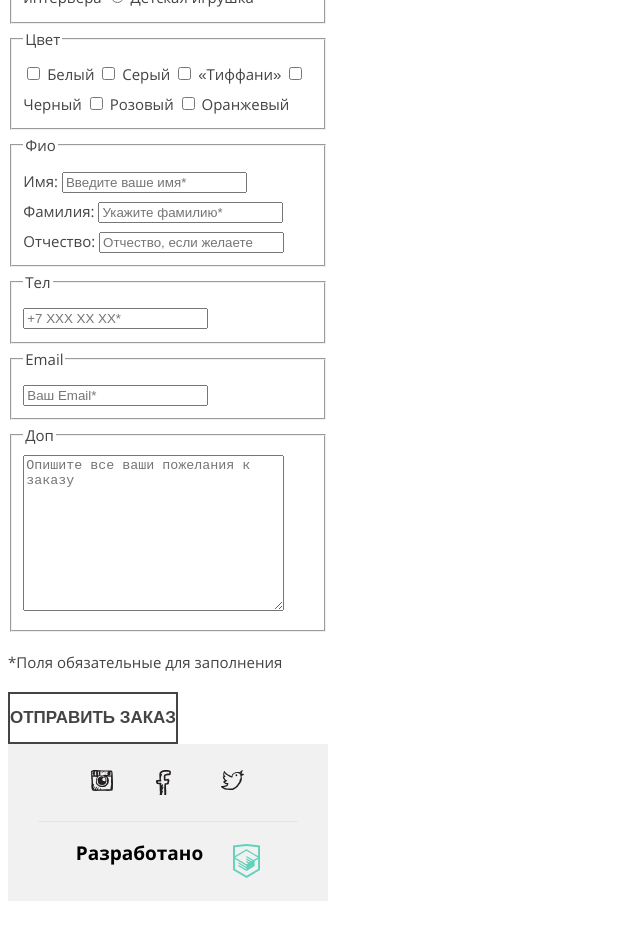
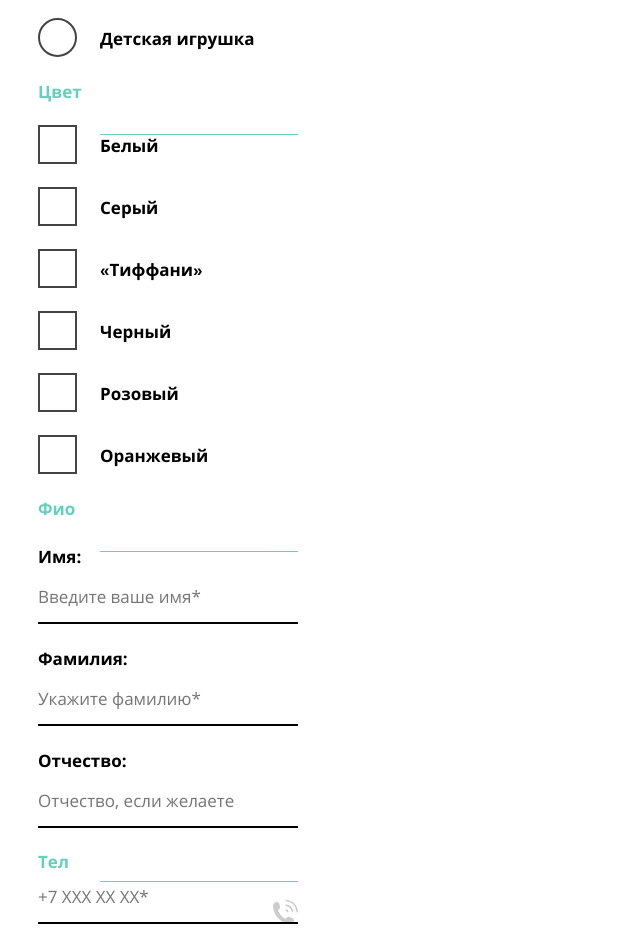
Before and after one commit to ANSNEKIT/488939-mishka, a website: page source/form.html in a window 1280 px wide. Shown: the part 820-1769 px from the top of the page, without its empty margins (0-640 px from the left). Before the commit the page ends 1729 px from the top, so only its background shows below. Drawn offline with nearby package versions, Linux system fonts and the light colour scheme; files that its build step writes are made by us from their sources; files whose address does not match are found by name.

Commit message:
Завершена стилизация страницы с формой для моб. версии

```diff
--- /dev/null
+++ b/source/sass/banner-block.scss
@@ -0,0 +1,20 @@
+.banner-block {
+
+}
+
+.banner-block__header {
+  margin-bottom: 25px;
+}
+
+.banner-block__wrapper {
+  @include centerMob;
+}
+
+.banner-block__text {
+  margin: 0;
+  padding: 0;
+  padding-bottom: 20px;
+
+  @include fontParams(13px, 24px, 400);
+  color: $color-text-light;
+}
--- /dev/null
+++ b/source/sass/form-feedback.scss
@@ -0,0 +1,7 @@
+.form-feedback {
+  margin-bottom: 55px;
+}
+
+.form-feedback__wrapper {
+  @include centerMob;
+}
--- /dev/null
+++ b/source/sass/form.scss
@@ -0,0 +1,235 @@
+.form {
+  margin: 0;
+  padding: 0;
+}
+
+.form__group {
+  position: relative;
+
+  margin: 0;
+  padding: 0;
+  // padding-left: 62px;
+  //margin-bottom: 40px;
+  margin-bottom: 25px;
+
+  width: auto;
+
+  border: none;
+
+  &--textarea {
+    margin-bottom: 10px;
+  }
+
+  &::before {
+  position: absolute;
+  top: 9px;
+  right: 0;
+
+  display: block;
+  width: 198px;
+  height: 1px;
+
+  content: "";
+
+  background-color: $green-color;
+  }
+}
+
+.form__legend {
+  padding: 0;
+  margin-bottom: 25px;
+
+  @include fontParams(17px, 17px, 700);
+  color: $green-color;
+
+  &--onlyone {
+    margin-bottom: 2px;
+  }
+
+}
+
+.form__label {
+  @include fontParams(17px, 18px, 700);
+  color: $black;
+}
+
+.form__checkbox,
+.form__radio {
+  display: none;
+}
+
+.form__radio + .form__label,
+.form__checkbox + .form__label {
+  position: relative;
+
+  display: block;
+
+  padding: 0;
+  padding-left: 62px;
+
+
+  cursor: pointer;
+
+}
+
+.form__checkbox + .form__label:last-child,
+.form__radio + .form__label:last-child {
+  margin-bottom: 0;
+}
+
+.form__radio + .form__label {
+  padding-top: 12px;
+  padding-bottom: 10px;
+  margin-bottom: 10px;
+
+  &::before {
+  position: absolute;
+  top: 0;
+  left: 0;
+
+  display: block;
+  width: 39px;
+  height: 39px;
+
+  content: "";
+
+  border: 2px solid $color-text-light;
+  border-radius: 50%;
+
+  box-sizing: border-box;
+  }
+}
+
+.form__radio:checked + .form__label::after {
+  position: absolute;
+  top: 12px;
+  left: 12px;
+
+  display: block;
+  width: 16px;
+  height: 16px;
+
+  content: "";
+
+  background-color: $bg-green-lighten;
+  border-radius: 50%;
+}
+
+.form__checkbox + .form__label {
+  padding-top: 12px;
+  padding-bottom: 10px;
+  margin-bottom: 22px;
+
+  &::before {
+  position: absolute;
+  top: 0;
+  left: 0;
+
+  display: block;
+  width: 39px;
+  height: 39px;
+
+  content: "";
+
+  border: 2px solid $color-text-light;
+
+  box-sizing: border-box;
+  }
+}
+
+.form__checkbox:checked + .form__label::after {
+  position: absolute;
+  top: 6px;
+  left: 5px;
+
+  display: block;
+  width: 28px;
+  height: 23px;
+
+  content: "";
+
+  background-repeat: no-repeat;
+  background-position: 0 0;
+  background-image: url("../img/icon-tick.svg");
+}
+
+.form__person {
+  margin: 0;
+  padding: 15px 0;
+  padding-right: 43px;
+  margin-bottom: 20px;
+
+  width: 100%;
+
+  font: inherit;
+  @include fontParams(17px, 20px, 400);
+  color: $black;
+
+  border: none;
+  border-bottom: 2px solid $black;
+
+  box-sizing: border-box;
+
+
+  &:last-child {
+    margin-bottom: 0;
+  }
+
+  &--onlyone {
+    margin-bottom: 0;
+  }
+
+}
+
+.form__icon {
+  position: absolute;
+  top: 28px;
+  right: 0;
+
+  display: block;
+
+  background-repeat: no-repeat;
+  background-position: 0 0;
+
+  &--phone {
+  width: 25px;
+  height: 25px;
+
+  background-image: url("../img/icon-phone.svg");
+  }
+
+  &--email {
+  width: 33px;
+  height: 33px;
+
+  background-image: url("../img/icon-mail.svg");
+  }
+}
+
+.form__textfield {
+  width: 100%;
+  min-height: 138px;
+  resize: vertical;
+
+  padding: 15px;
+
+  font: inherit;
+  @include fontParams(17px, 22px, 400);
+  color: $black;
+
+  border: 2px solid $color-text-light;
+  box-sizing: border-box;
+}
+
+.form__explant {
+  padding: 0;
+  margin: 0;
+  margin-bottom: 25px;
+
+  @include fontParams(14px, 16px, 400);
+  color: $color-text-light;
+}
+
+.form__submit {
+  width: 100%;
+}
--- a/source/sass/style.scss
+++ b/source/sass/style.scss
@@ -42,6 +42,11 @@ body {
 @import "catalog.scss";
 @import "video.scss";
 
+// Страница с формой
+@import "banner-block.scss";
+@import "form-feedback.scss";
+@import "form.scss";
+
 // футер
 @import "page-footer.scss";
 @import "social.scss";
```
